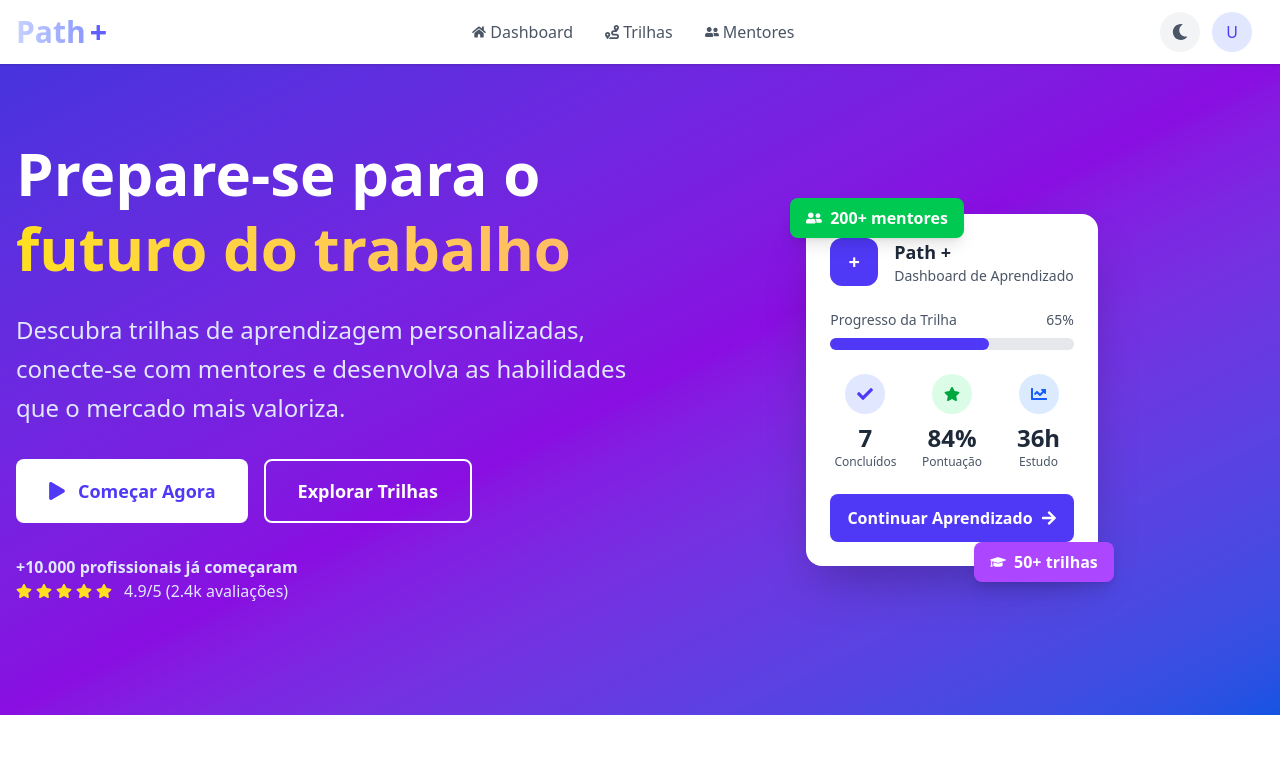
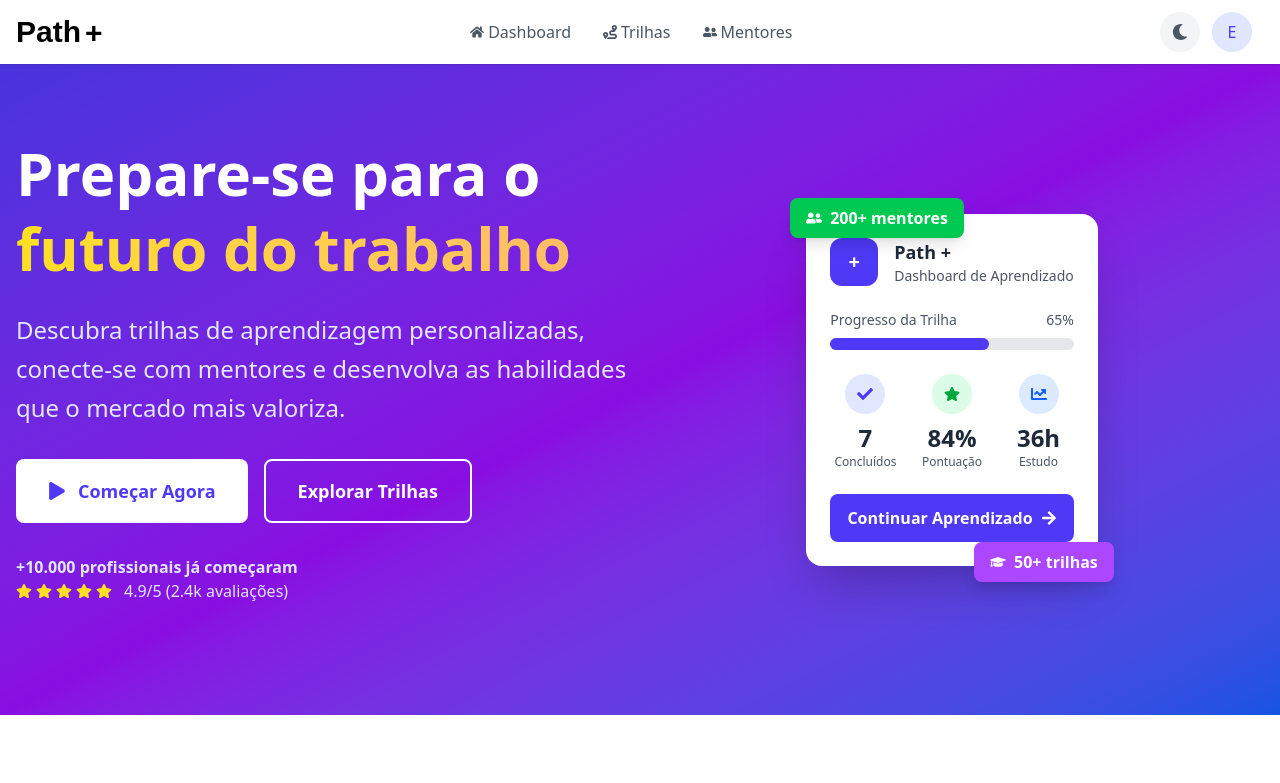
Before and after one commit to sambiokeka/PathPlus, a React (Vite) app in the folder frontend/: page / in a window 1280 px wide. Shown: the top 783 px of the page. Built offline with nearby package versions, Linux system fonts and the light colour scheme.

Commit message:
mudando fonte da logo

```diff
--- a/frontend/src/components/Header.jsx
+++ b/frontend/src/components/Header.jsx
@@ -1,6 +1,8 @@
 import { useState } from 'react';
 import { NavLink } from 'react-router-dom';
 import { FaSun, FaMoon, FaBars, FaTimes, FaHome, FaRoute, FaUserFriends, FaUser } from 'react-icons/fa';
+
+
 
 const Header = ({ darkMode, toggleDarkMode }) => {
   const [isMobileMenuOpen, setIsMobileMenuOpen] = useState(false);
@@ -25,9 +27,9 @@ const Header = ({ darkMode, toggleDarkMode }) => {
             <h1 className="text-2xl md:text-3xl font-extrabold">
               <a
                 href="homepage"
-                className="flex items-center bg-gradient-to-r from-indigo-200 to-indigo-400 bg-clip-text text-transparent hover:scale-105 transition-transform duration-200"
+                className="flex items-center text-black dark:text-white hover:scale-105 transition-transform duration-200"
               >
-                Path<span className="text-indigo-500 dark:text-indigo-400 ml-1">+</span>
+                <span style={{fontFamily: "Montserrat, sans-serif"}}>Path</span><span className="text-black dark:text-white ml-1"><span style={{fontFamily: "Montserrat, sans-serif"}}>+</span></span>
               </a>
             </h1>
             </div>
@@ -64,7 +66,7 @@ const Header = ({ darkMode, toggleDarkMode }) => {
 
               {/* Avatar */}
               <div className="w-10 h-10 bg-indigo-100 dark:bg-indigo-900 rounded-full flex items-center justify-center hover:bg-indigo-200 dark:hover:bg-indigo-800 transition-colors cursor-pointer">
-                <span className="text-indigo-600 dark:text-indigo-300 font-medium">U</span>
+                <span className="text-indigo-600 dark:text-indigo-300 font-medium">E</span>
               </div>
 
               {/* Botão Menu Mobile */}
@@ -141,7 +143,7 @@ const Header = ({ darkMode, toggleDarkMode }) => {
             <div className="mt-8 p-4 bg-gray-50 dark:bg-gray-700 rounded-lg">
               <div className="flex items-center space-x-3">
                 <div className="w-12 h-12 bg-indigo-100 dark:bg-indigo-900 rounded-full flex items-center justify-center">
-                  <span className="text-indigo-600 dark:text-indigo-300 font-medium text-lg">U</span>
+                  <span className="text-indigo-600 dark:text-indigo-300 font-medium text-lg">E</span>
                 </div>
                 <div>
                   <p className="font-medium text-gray-800 dark:text-white">Erick Jooji</p>
--- a/frontend/src/index.css
+++ b/frontend/src/index.css
@@ -1,3 +1,5 @@
 @import "tailwindcss";
 
 @custom-variant dark (&:where(.dark, .dark *));
+
+@import url('https://fonts.googleapis.com/css2?family=Roboto:wght@400;700&family=Montserrat:wght@400;700&display=swap');
```
